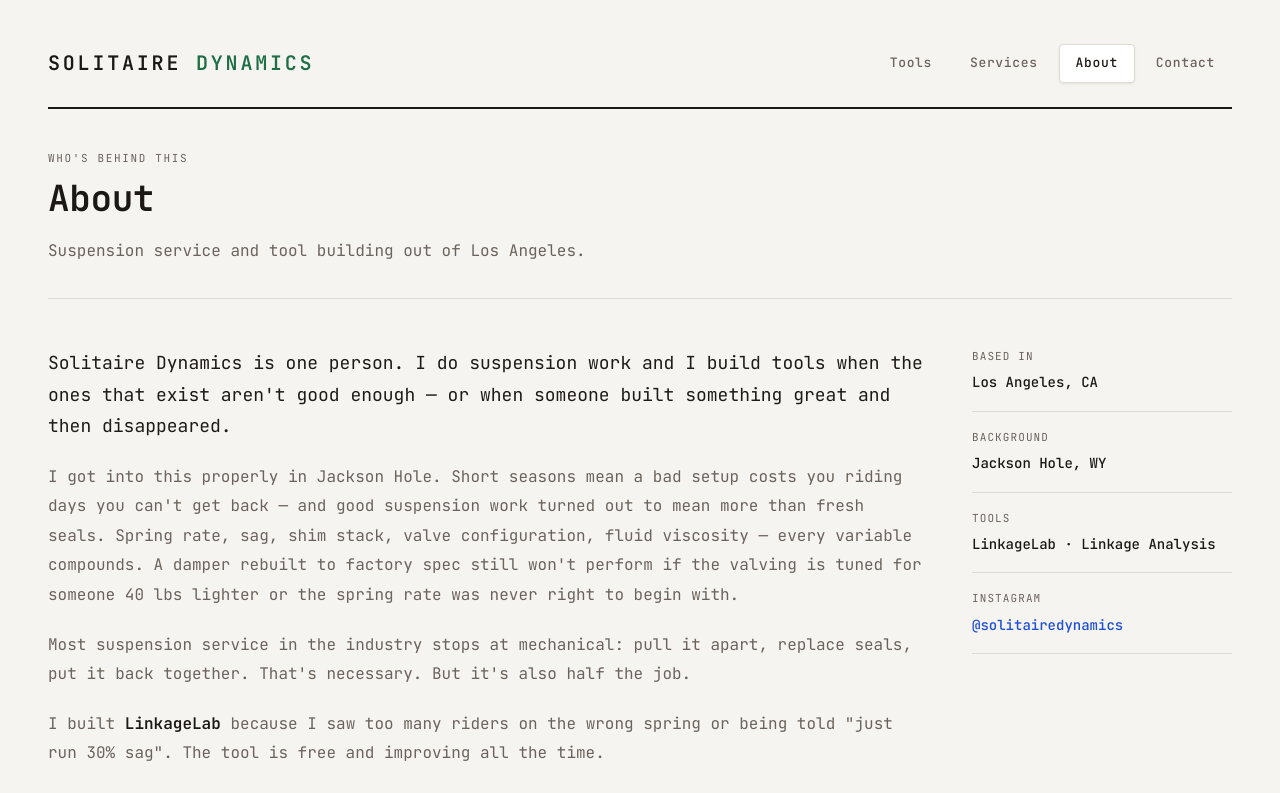
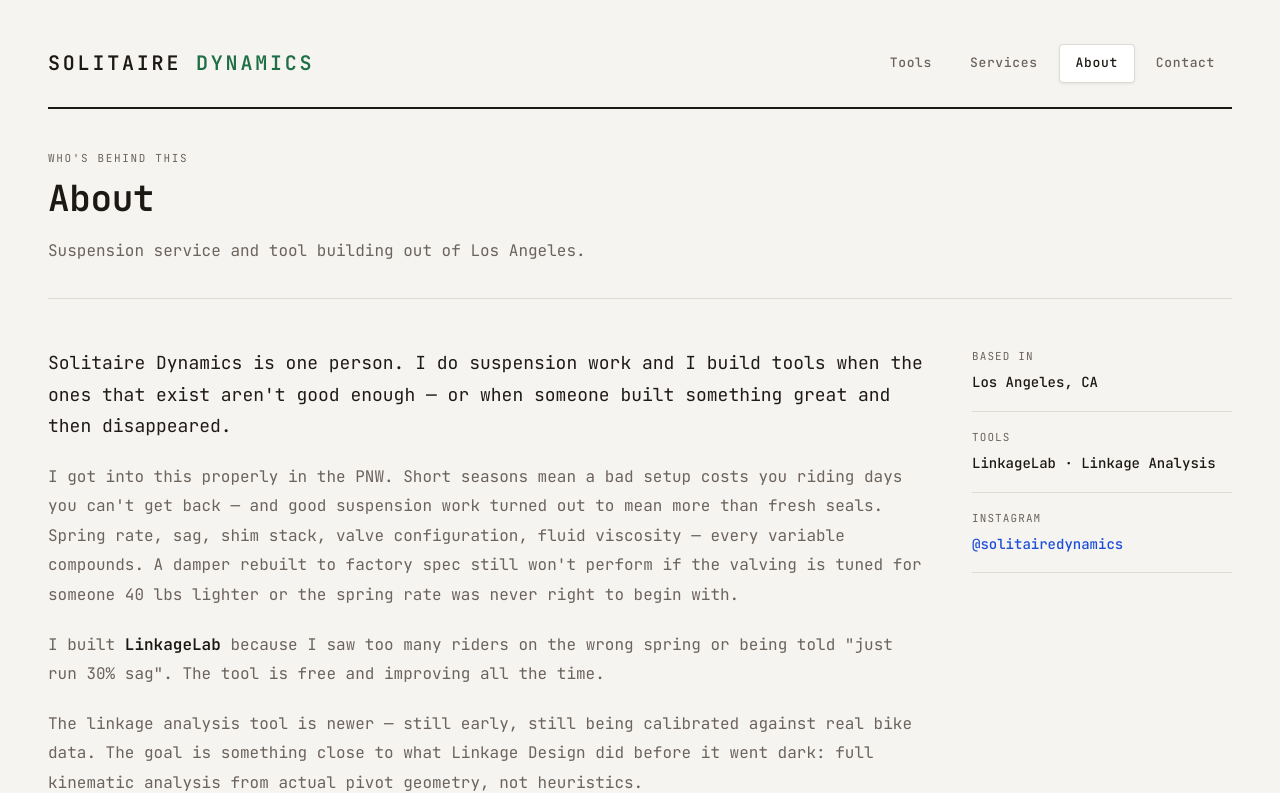
Before and after one commit to KLDGH/linkage-lab, a React (Vite) app: page /about in a window 1280 px wide. Shown: the top 793 px of the page. Built offline with nearby package versions, Linux system fonts and the light colour scheme.

Commit message:
editorial fix

```diff
--- a/src/pages/AboutPage.jsx
+++ b/src/pages/AboutPage.jsx
@@ -19,7 +19,7 @@
           </p>
 
           <p className="about-graf">
-            I got into this properly in Jackson Hole. Short seasons mean a bad
+            I got into this properly in the PNW. Short seasons mean a bad
             setup costs you riding days you can't get back — and good suspension
             work turned out to mean
             more than fresh seals. Spring rate, sag, shim stack, valve
@@ -29,11 +29,6 @@
             right to begin with.
           </p>
 
-          <p className="about-graf">
-            Most suspension service in the industry stops at mechanical:
-            pull it apart, replace seals, put it back together. That's
-            necessary. But it's also half the job.
-          </p>
 
           <p className="about-graf">
             I built <strong>LinkageLab</strong> because I saw too many riders
@@ -71,10 +66,7 @@
             <span className="about-sidebar-label">Based in</span>
             <span className="about-sidebar-val">Los Angeles, CA</span>
           </div>
-          <div className="about-sidebar-block">
-            <span className="about-sidebar-label">Background</span>
-            <span className="about-sidebar-val">Jackson Hole, WY</span>
-          </div>
+
           <div className="about-sidebar-block">
             <span className="about-sidebar-label">Tools</span>
             <span className="about-sidebar-val">LinkageLab · Linkage Analysis</span>
--- a/src/pages/ServicesPage.jsx
+++ b/src/pages/ServicesPage.jsx
@@ -5,7 +5,7 @@
         <p className="page-eyebrow">What we do</p>
         <h1 className="page-title">Services</h1>
         <p className="page-lead">
-          Independent suspension service out of Los Angeles. Every job starts with
+          Every job starts with
           a spring rate and setup review — the numbers matter as much as fresh
           seals and oil.
         </p>
```
